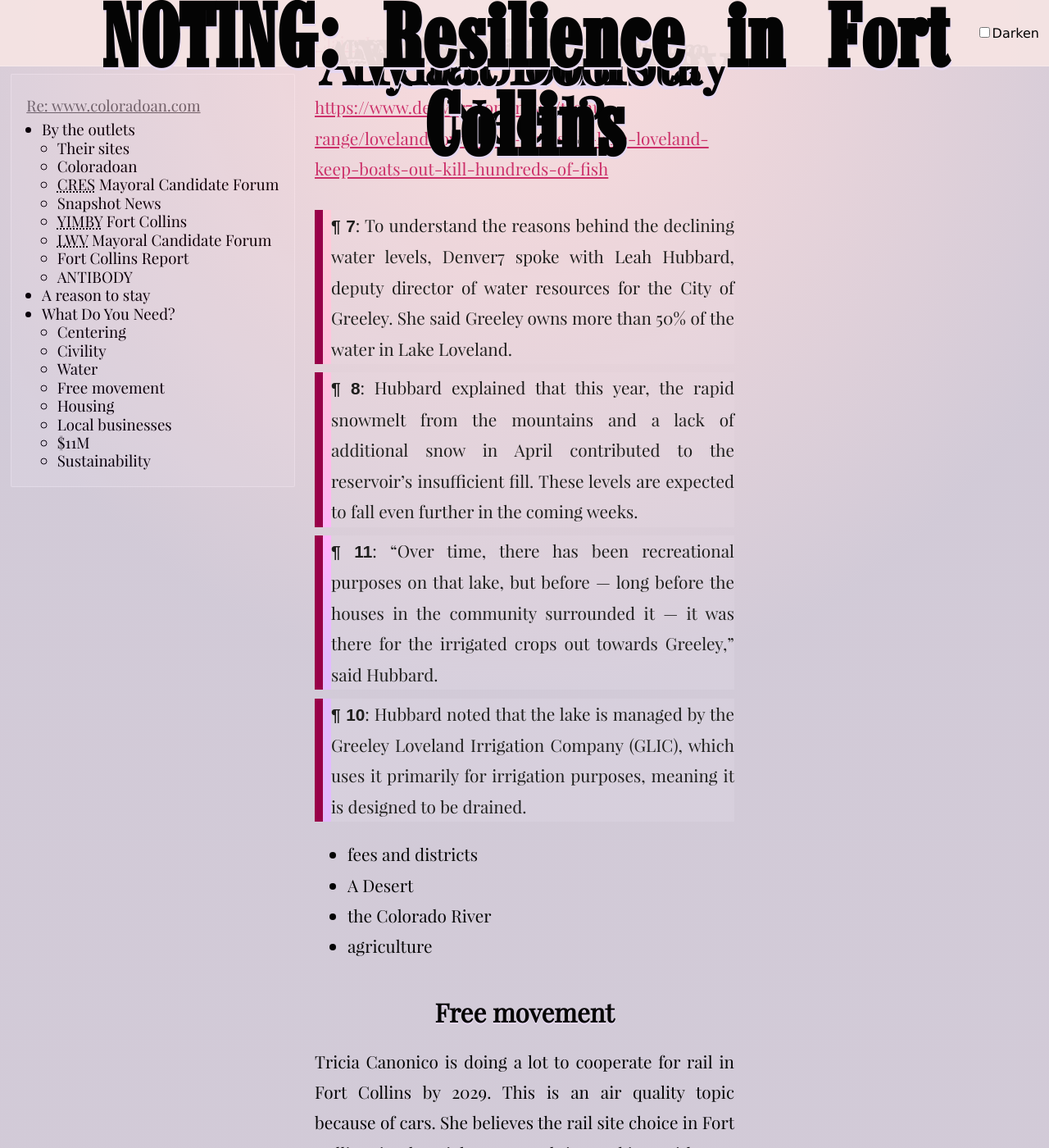
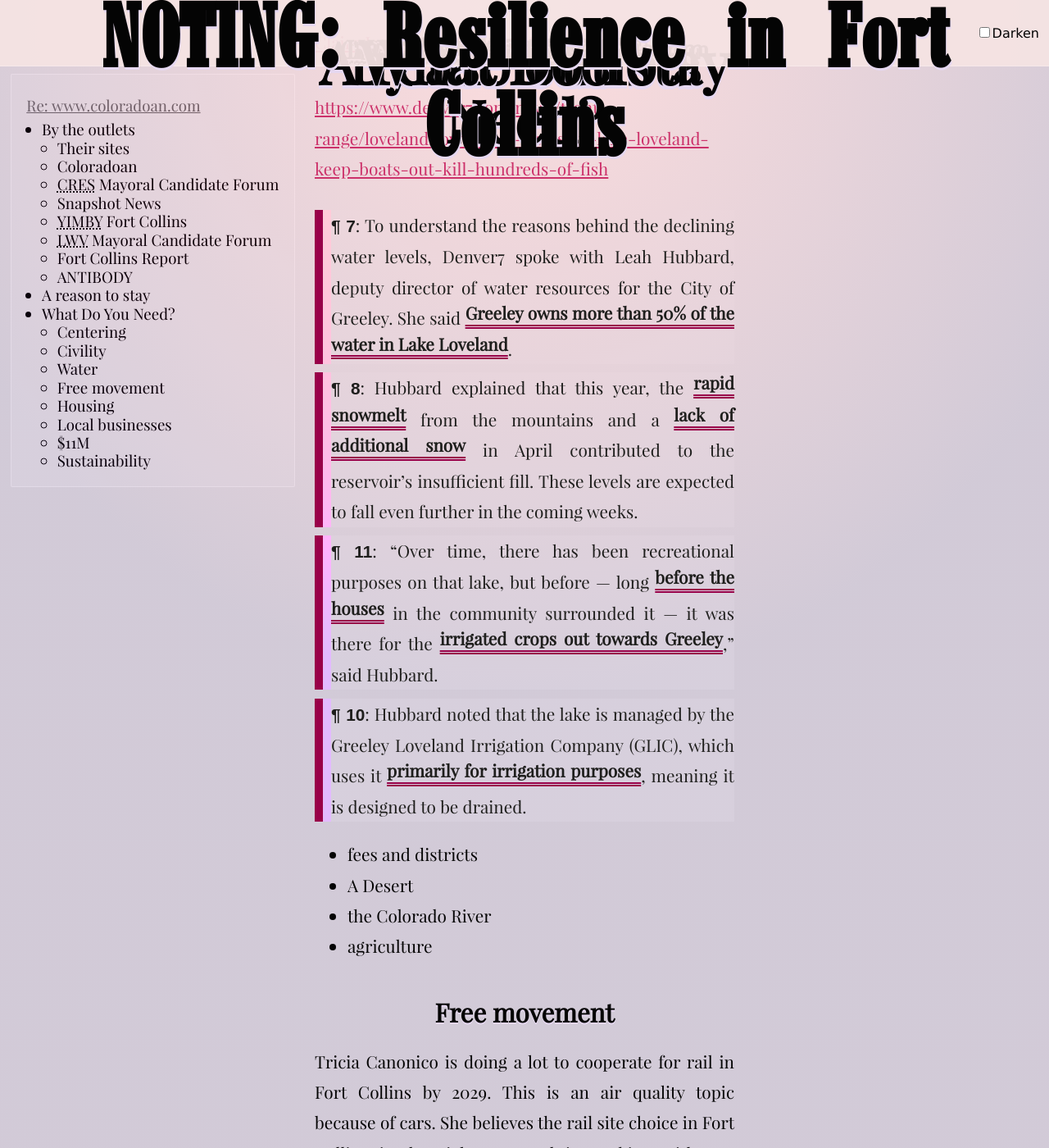
Before and after one commit to tiliv/antibody, a Jekyll site: the page built from docs/journal/autumn-ryan-Resilience-in-Fort-Collins/index.md, in a window 1280 px wide and 1400 px high, scrolled down 20876 px. Shown: the whole window at 82% size. Built offline with Jekyll 4.4.1, drawn with Linux system fonts in a browser that asks for light colours.

Commit message:
Add underline emphasis

```diff
--- a/docs/css/journal.css
+++ b/docs/css/journal.css
@@ -83,6 +83,15 @@ article blockquote p::before {
 article blockquote strong:first-child {
   font-family: Arial;
 }
+article blockquote u {
+  --u-float: .3em;
+  text-decoration-style: double;
+  vertical-align: var(--u-float);
+  text-underline-offset: var(--u-float);
+  line-height: calc(1em - var(--u-float));
+  font-weight: bold;
+}
+article blockquote u,
 article blockquote del {
   text-decoration-color: var(--accent);
 }
--- a/docs/journal/autumn-ryan-Resilience-in-Fort-Collins/index.md
+++ b/docs/journal/autumn-ryan-Resilience-in-Fort-Collins/index.md
@@ -286,13 +286,13 @@ Northern Colorado's water is a series of connected paths. In 2025, Loveland's se
 
 [https://www.denver7.com/news/front-range/loveland/low-water-levels-in-lake-loveland-keep-boats-out-kill-hundreds-of-fish](https://www.denver7.com/news/front-range/loveland/low-water-levels-in-lake-loveland-keep-boats-out-kill-hundreds-of-fish){: target="_blank" rel="nofollow noopener"}
 
-> **¶ 7**: To understand the reasons behind the declining water levels, Denver7 spoke with Leah Hubbard, deputy director of water resources for the City of Greeley. She said Greeley owns more than 50% of the water in Lake Loveland.
+> **¶ 7**: To understand the reasons behind the declining water levels, Denver7 spoke with Leah Hubbard, deputy director of water resources for the City of Greeley. She said <u>Greeley owns more than 50% of the water in Lake Loveland</u>.
 
-> **¶ 8**: Hubbard explained that this year, the rapid snowmelt from the mountains and a lack of additional snow in April contributed to the reservoir's insufficient fill. These levels are expected to fall even further in the coming weeks.
+> **¶ 8**: Hubbard explained that this year, the <u>rapid snowmelt</u> from the mountains and a <u>lack of additional snow</u> in April contributed to the reservoir's insufficient fill. These levels are expected to fall even further in the coming weeks.
 
-> **¶ 11**: "Over time, there has been recreational purposes on that lake, but before — long before the houses in the community surrounded it — it was there for the irrigated crops out towards Greeley," said Hubbard.
+> **¶ 11**: "Over time, there has been recreational purposes on that lake, but before — long <u>before the houses</u> in the community surrounded it — it was there for the <u>irrigated crops out towards Greeley</u>," said Hubbard.
 
-> **¶ 10**: Hubbard noted that the lake is managed by the Greeley Loveland Irrigation Company (GLIC), which uses it primarily for irrigation purposes, meaning it is designed to be drained.
+> **¶ 10**: Hubbard noted that the lake is managed by the Greeley Loveland Irrigation Company (GLIC), which uses it <u>primarily for irrigation purposes</u>, meaning it is designed to be drained.
 
 - fees and districts
 - A Desert
```
